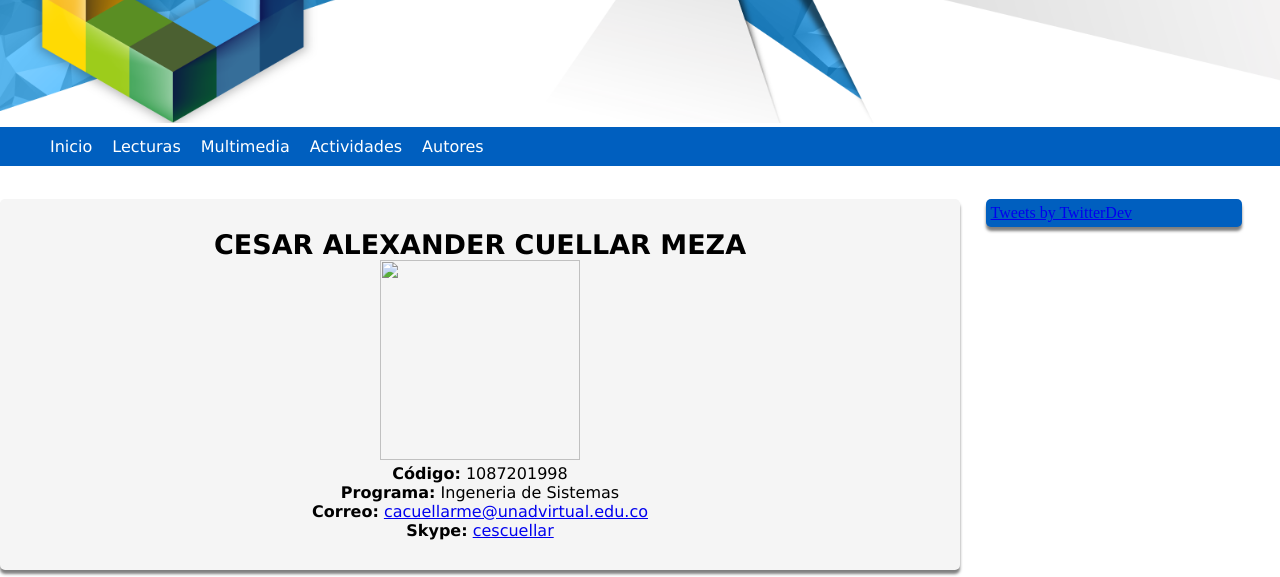
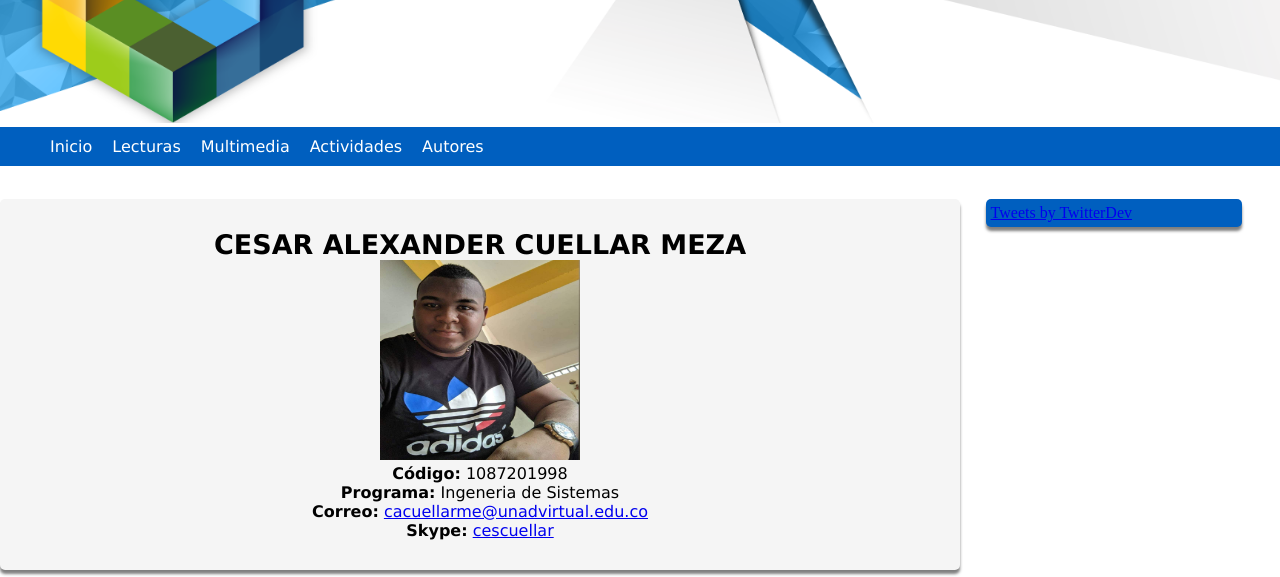
Before and after one commit to hmbedoyas/OVI-COLABORATIVO-GRUPO-301122_47, a plain HTML site: page autores.html in a window 1280 px wide. Shown: the part 195-772 px from the top of the page. Drawn offline with Linux system fonts and the light colour scheme.

Commit message:
Update autores.html
foto Cesar

```diff
--- a/autores.html
+++ b/autores.html
@@ -47,7 +47,7 @@
                 <article>
                     <div align="center">
                         <h2>CESAR ALEXANDER CUELLAR MEZA</h2>
-                        <img width="200px" height="200px" src="img/CESAR.jpg" alt="">
+                        <img width="200px" height="200px" src="img/foto cesar.jpg" alt="">
                         <p><b>Código:</b> 1087201998</p>
                         <p><b>Programa:</b> Ingeneria de Sistemas</p>
                         <p><b>Correo:</b>  <a href="mailto:cacuellarme@unadvirtual.edu.co">cacuellarme@unadvirtual.edu.co</a> </p>
```
